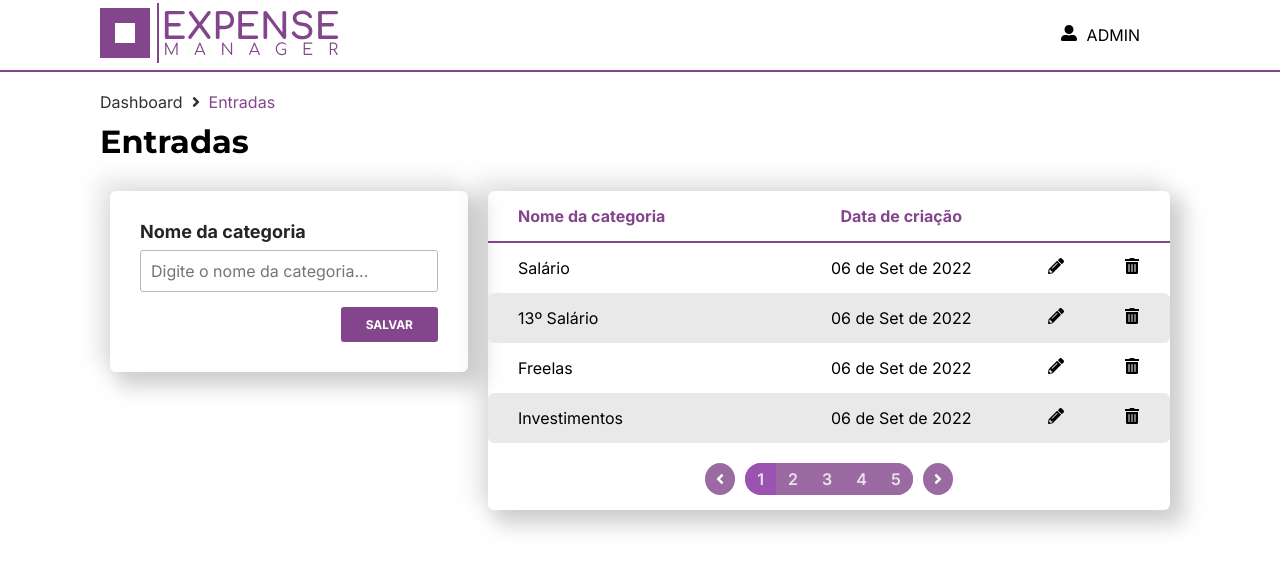
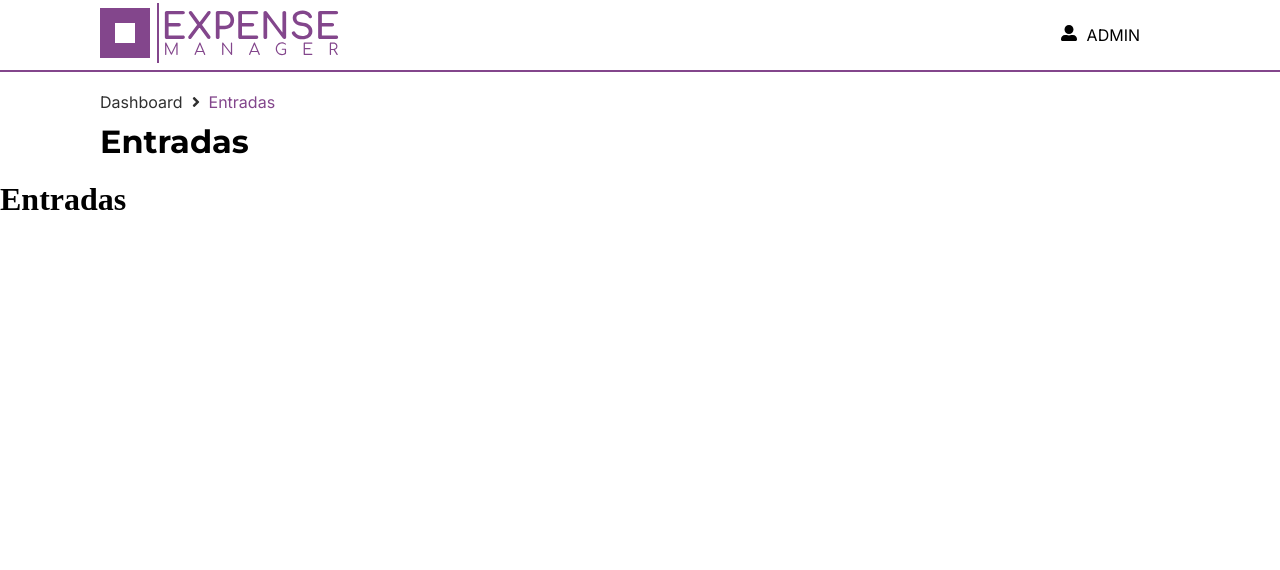
Before and after one commit to deyvidwms/expense-manager, a React (Create React App) app in the folder frontend/: page /dashboard/entradas in a window 1280 px wide. Shown: the top 570 px of the page. Built offline with nearby package versions, Linux system fonts and the light colour scheme.

Commit message:
refatoração de telas

```diff
--- /dev/null
+++ b/frontend/src/pages/Entradas/index.tsx
@@ -0,0 +1,9 @@
+const Entradas = () => {
+  return (
+    <div>
+      <h1>Entradas</h1>
+    </div>
+  );
+}
+
+export default Entradas;
--- a/frontend/src/routes.tsx
+++ b/frontend/src/routes.tsx
@@ -1,8 +1,9 @@
 import { BrowserRouter as Router, Routes, Route } from 'react-router-dom';
 import PageDefault from './components/PageDefault/Index';
-import CadastroCategoriaEntradas from './pages/CadastroCategoriaEntradas';
+import Login from './pages/Login';
 import Dashboard from './pages/Dashboard';
-import Login from './pages/Login';
+import CategoriasEntradas from './pages/Entradas/Categorias';
+import Entradas from 'pages/Entradas';
 
 export default function AppRouter() {
   return (
@@ -12,10 +13,10 @@ export default function AppRouter() {
           <Route path="/" element={<Login />} />
           <Route path="/dashboard" element={<PageDefault />}>
             <Route index element={<Dashboard />} />
-            <Route path="entradas/categorias" element={<CadastroCategoriaEntradas />} />
-            <Route path="entradas" element={<CadastroCategoriaEntradas />} />
-            <Route path="despesas/categorias" element={<CadastroCategoriaEntradas />} />
-            <Route path="despesas" element={<CadastroCategoriaEntradas />} />
+            <Route path="entradas/categorias" element={<CategoriasEntradas />} />
+            <Route path="entradas" element={<Entradas />} />
+            <Route path="despesas/categorias" element={<CategoriasEntradas />} />
+            <Route path="despesas" element={<CategoriasEntradas />} />
           </Route>
         </Routes>
       </Router>
```
Also changed, not shown: frontend/src/pages/App.tsx (deleted, +0 -17 lines), frontend/src/pages/Entradas/Categorias/index.tsx (renamed from frontend/src/pages/CadastroCategoriaEntradas/index.tsx, +5 -7 lines), frontend/src/pages/Entradas/Categorias/Categorias.module.scss (renamed from frontend/src/pages/CadastroCategoriaEntradas/CadastroCategoriaEntradas.module.scss).
